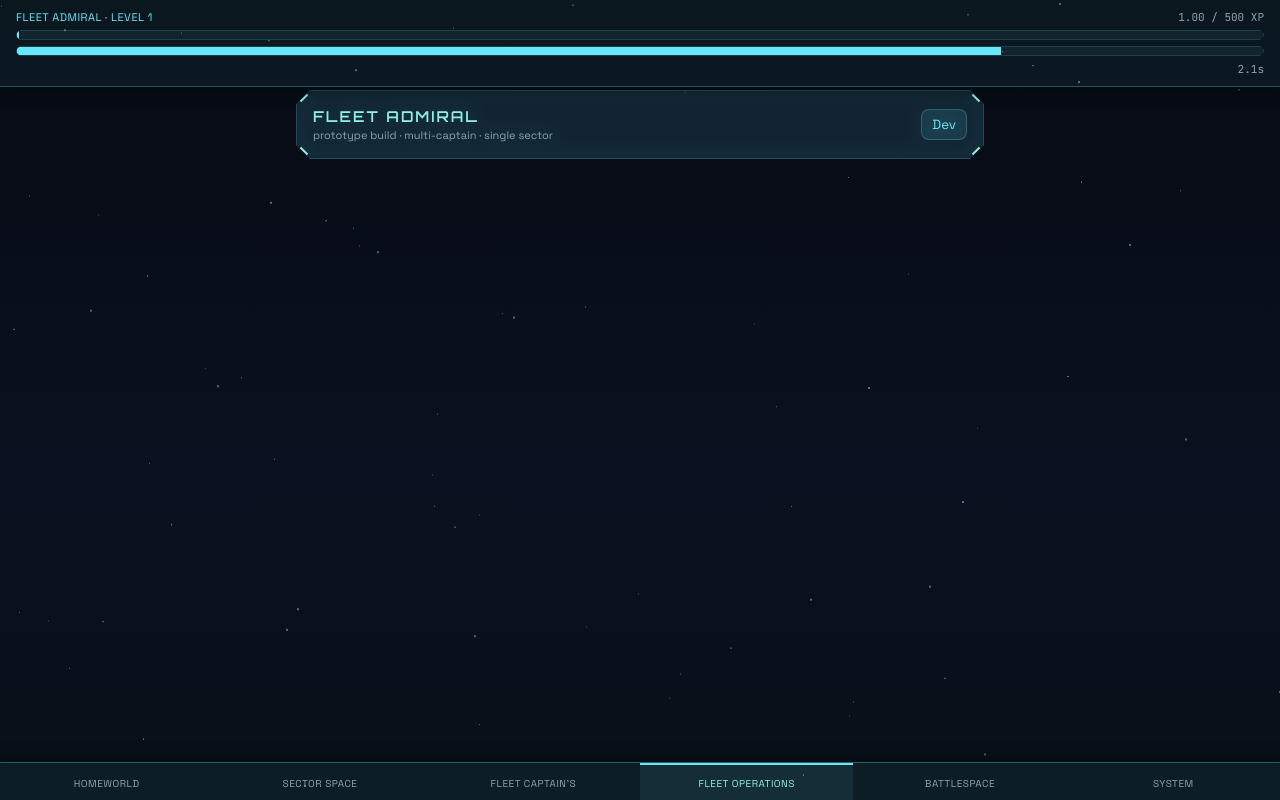
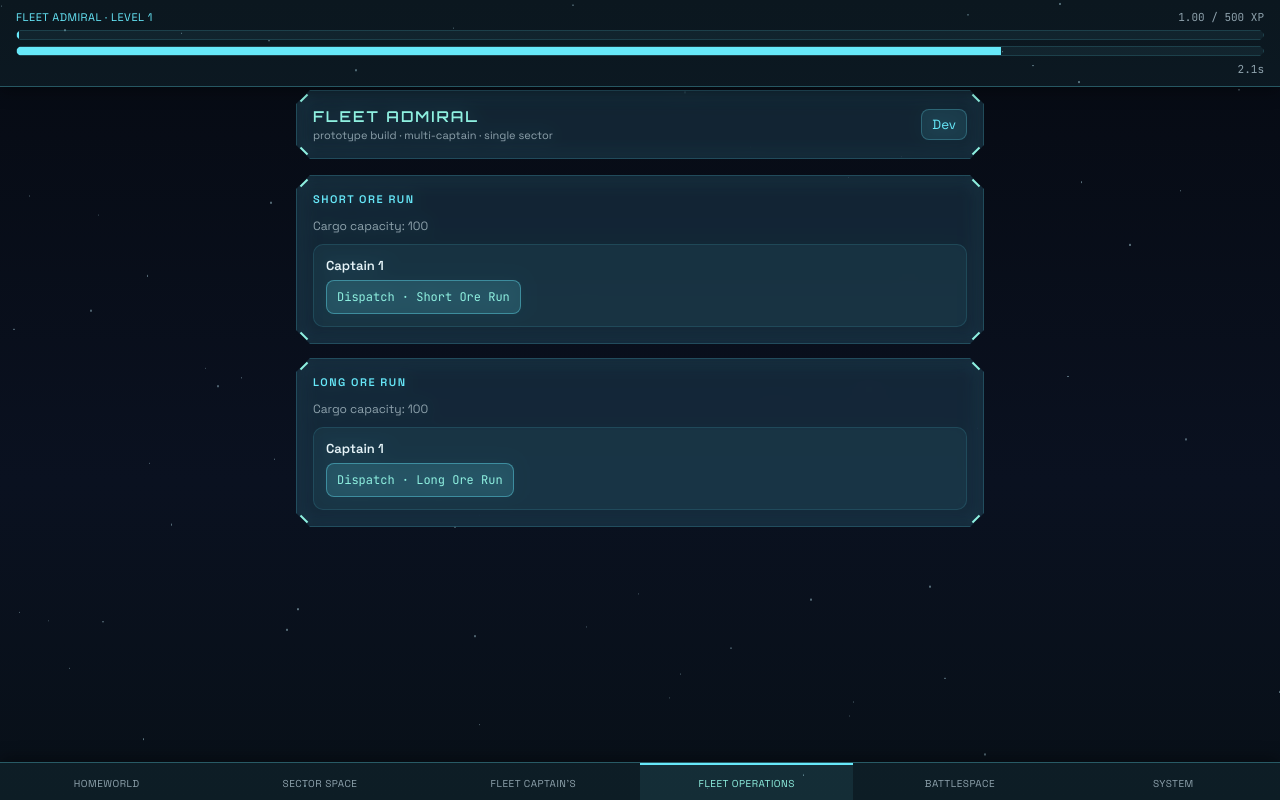
Before and after one commit to Scythrael/HyperionLegacy, a Svelte app: page / in a window 1280 px wide. Both pictures are taken after a click on the button "FLEET OPERATIONS". Built offline with nearby package versions, Linux system fonts and the light colour scheme.

Commit message:
feat: add Fleet Operations tab (mission-first dispatch/recall)

```diff
--- a/src/App.svelte
+++ b/src/App.svelte
@@ -282,19 +282,19 @@
     clearInterval(saveHandle);
   });
 
-  function doDispatchCaptainOnMission(missionKey: MissionKey) {
-    const captain = activeCaptain;
-    const { next, success } = dispatchCaptainOnMission(state, captain.id, missionKey);
+  function doDispatchCaptainOnMission(captainId: number, missionKey: MissionKey) {
+    const captain = state.captains.find((c) => c.id === captainId)!;
+    const { next, success } = dispatchCaptainOnMission(state, captainId, missionKey);
     if (!success) return;
     state = next;
     pushLog(`[${captain.label}] Dispatched on mission: ${MISSIONS[missionKey].label}.`);
     doSave();
   }
 
-  function doRecallCaptain() {
-    const captain = activeCaptain;
+  function doRecallCaptain(captainId: number) {
+    const captain = state.captains.find((c) => c.id === captainId)!;
     const missionLabel = MISSIONS[captain.mission!.missionKey].label; // captured before the state swap below, same pre-swap-capture idiom as doDispatchCaptainOnMission's `captain.label` above
-    const { next, success } = recallCaptain(state, captain.id);
+    const { next, success } = recallCaptain(state, captainId);
     if (!success) return;
     state = next;
     pushLog(`[${captain.label}] Recall ordered — returning to base from: ${missionLabel}.`);
@@ -636,6 +636,67 @@
           {/if}
         </div>
       </div>
+      {/if}
+
+      {#if activeTab === "fleetOperations"}
+      <!-- Fleet Operations (UI Redesign, Task 9 --
+           docs/plans/2026-07-07-ui-redesign-plan.md) -- mission-first, NOT
+           captain-scoped (deliberately does not read activeCaptain anywhere
+           in this block). One Panel per MISSIONS entry, listing every
+           captain currently embarked on THAT mission (progress + Recall)
+           above a Dispatch list of every fleet-wide idle captain
+           (mission === null). `eligible` is computed fleet-wide per mission
+           iteration -- a captain already committed to mission A will show up
+           in mission A's embarked list, but NOT in mission B's eligible
+           list, since eligible only checks mission === null, not "not on
+           THIS specific mission." -->
+      {#each Object.entries(MISSIONS) as [missionKey, missionDef]}
+        {@const embarked = state.captains.filter((c) => c.mission?.missionKey === missionKey)}
+        {@const eligible = state.captains.filter((c) => c.mission === null)}
+        <Panel>
+          <div class="panel-title">{missionDef.label.toUpperCase()}</div>
+          <div class="research-cost">Cargo capacity: {formatNumber(missionDef.cargoCapacity)}</div>
+
+          {#each embarked as captain}
+            {@const mission = captain.mission!}
+            {@const requiredTicks = requiredTicksForPhase(mission.phase, missionDef)}
+            {@const progress = Math.min(1, mission.phaseProgressTicks / requiredTicks)}
+            {@const remainingTicks = Math.max(0, requiredTicks - mission.phaseProgressTicks)}
+            <div class="mission-card">
+              <div class="research-name">{captain.label}</div>
+              <div class="research-cost">Phase: {MISSION_PHASE_LABEL[mission.phase]}</div>
+              <div class="research-bar-track">
+                <div class="research-bar-fill" style="width:{progress * 100}%"></div>
+              </div>
+              <div class="research-readout">{remainingTicks.toFixed(1)} ticks remaining in phase</div>
+              <div class="research-cost">
+                Cargo so far: {formatNumber(mission.cargo.commonOre)} ore, {formatNumber(mission.cargo.uncommonMaterial)} uncommon,
+                {formatNumber(mission.cargo.rareMaterial)} rare
+              </div>
+              {#if mission.recalled}
+                <p class="prestige-text mission-recalled-text">Recall ordered — returning to base once the current cycle's unloading completes.</p>
+              {:else}
+                <button class="recall-btn" on:click={() => doRecallCaptain(captain.id)}>Recall Captain</button>
+              {/if}
+            </div>
+          {/each}
+
+          {#if eligible.length > 0}
+            <div class="mission-list">
+              {#each eligible as captain}
+                <div class="mission-card">
+                  <div class="research-name">{captain.label}</div>
+                  <button class="buy-btn" on:click={() => doDispatchCaptainOnMission(captain.id, missionKey as MissionKey)}>
+                    Dispatch · {missionDef.label}
+                  </button>
+                </div>
+              {/each}
+            </div>
+          {:else if embarked.length === 0}
+            <p class="prestige-text">No eligible captains available.</p>
+          {/if}
+        </Panel>
+      {/each}
       {/if}
 
       {#if activeTab === "battlespace"}
```
